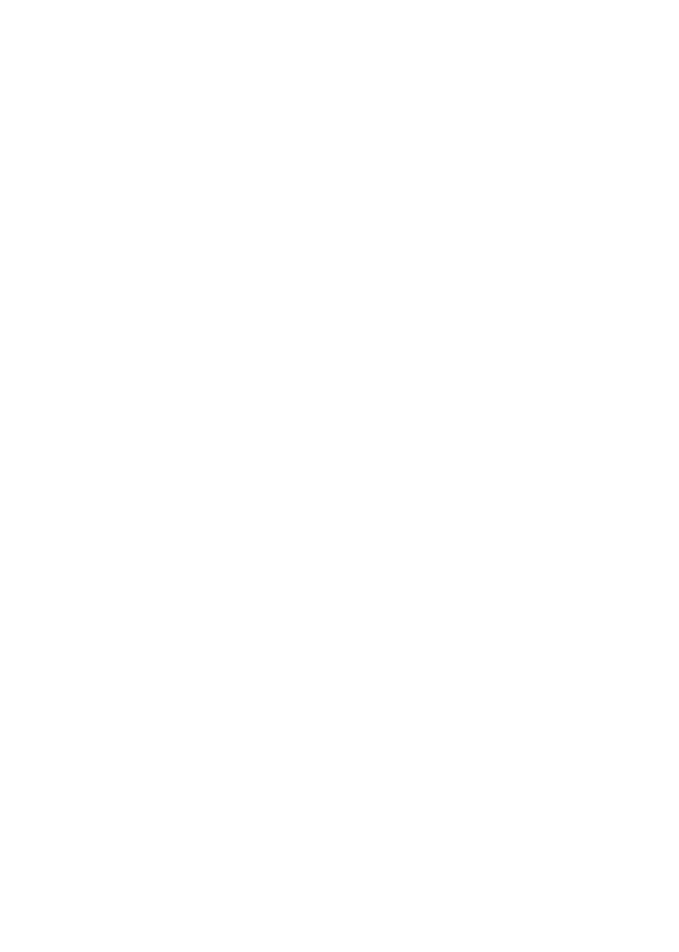
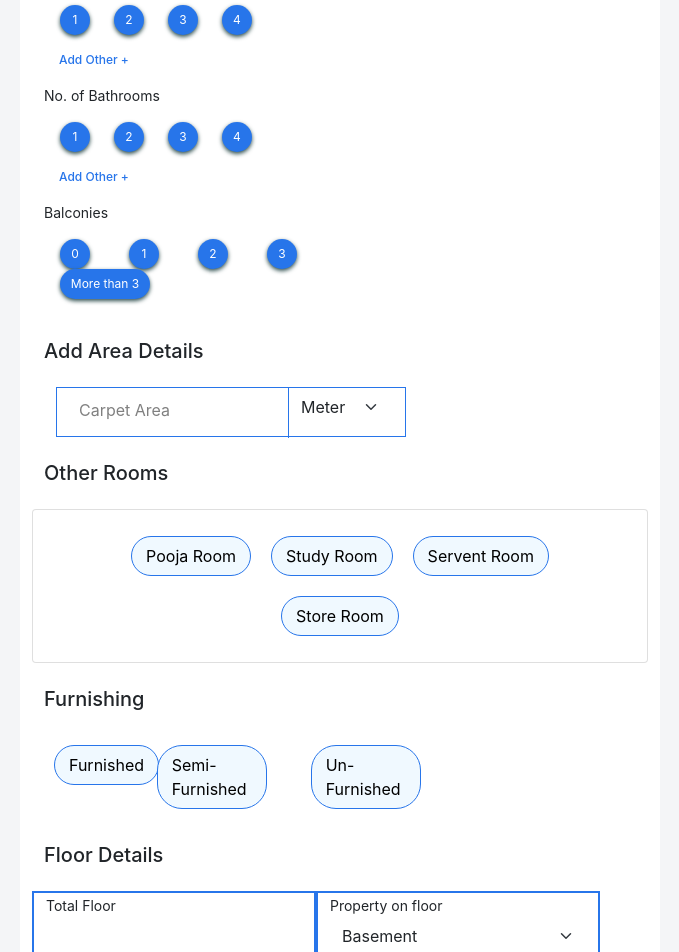
Before and after one commit to ingeniousgroup/frontend, a React (Create React App) app: page /flat in a window 1280 px wide. Before the commit this address had no page. Shown: the part 600-1552 px from the top of the page, without its empty margins (300-979 px from the left). Before the commit the page ends 800 px from the top, so only its background shows below. Built offline with nearby package versions, Linux system fonts and the light colour scheme.

Commit message:
Flate Form

```diff
--- a/src/App.js
+++ b/src/App.js
@@ -8,7 +8,7 @@ function App() {
   return<>
     <Home/>
     <Routes>
-      <Route path='/' element={<Signin/>}/>
+      {/* <Route path='/' element={<Signin/>}/> */}
     </Routes>
    </>
 }
--- a/src/Components/House/PostPropertyForms/Flate/Flate.js
+++ b/src/Components/House/PostPropertyForms/Flate/Flate.js
@@ -1,16 +1,101 @@
-import { useState } from "react";
+import { useRef, useState } from "react";
 import Navbar from "../../../Headers.js/Navbar/navbar";
 import "./Flate.css";
 function Flate(){
+  let room = useRef("");
+  let noOfBathoom = useRef("");
+  let balconies = useRef("");
+  let carpetArea = useRef("");
+  let totalfloor = useRef("");
+  let onFloor = useRef("");
+  let [otherRoom, setOtherRoom] = useState([]);
+  let [furnshing, setFurnshing] = useState("furnshing");
 
-  const [floor,setFloor] = useState();
-    const noOffloor = (event)=>{
-      setFloor(event.target.value);
+  function bedroom(no){
+   for( var i = 1 ; i<=4;i++){
+    if(i == no){
+      var obj =document.getElementById("bedroombtn"+no);
+      obj.style.backgroundColor = "white";
+      obj.style.color = "black";
+    }else{
+      var obj =document.getElementById("bedroombtn"+i);
+      obj.style.backgroundColor = "#2775ea";
+      obj.style.color = "white";
     }
+   }
+   room = no;
+  }
+  function bathroom(no){
+    for( var i = 1 ; i<=4;i++){
+     if(i == no){
+       var obj =document.getElementById("bathroombtn"+no);
+       obj.style.backgroundColor = "white";
+       obj.style.color = "black";
+     }else{
+       var obj =document.getElementById("bathroombtn"+i);
+       obj.style.backgroundColor = "#2775ea";
+       obj.style.color = "white";
+     }
+    }
+    noOfBathoom = no;
+   }
+   function balconiesFunction(no){
+    for( var i = 1 ; i<=5;i++){
+     if(i == no){
+       var obj =document.getElementById("balconiesbtn"+no);
+       obj.style.backgroundColor = "white";
+       obj.style.color = "black";
+     }else{
+       var obj =document.getElementById("balconiesbtn"+i);
+       obj.style.backgroundColor = "#2775ea";
+       obj.style.color = "white";
+     }
+    }
+    if(no==5)
+     balconies = "3++";
+    else
+     balconies = no-1;
+   }
+   function carpetAreaFun(event){
+    carpetArea = carpetArea.current.value+" "+event.target.value;
+    alert(carpetArea);
+  }
+
+  const handleChange = (e) => {
+    const { value, checked } = e.target;
+    if (checked)
+      otherRoom = [...otherRoom,value];
+    else
+      otherRoom = otherRoom.filter((e)=> e !== value);
+  }
+
+  const furnshingChange = (e)=>{
+    alert(e.target.id);
+    setFurnshing(e.target.value);
+  }
+  const [floor,setFloor] = useState([]);
+
+  const noOffloor = (event)=>{
+    alert("no ... "+event.target.value*1)
+    for (let i = 1 ; i <= event.target.value*1; i++){
+      console.log("---"+i)
+    }
+  }
+
+  const submit = ()=>{
+    console.log("room   "+room);
+    console.log("bathroom   "+noOfBathoom);
+    console.log("Balconies   "+balconies);
+    console.log("CaerpetArea"+carpetArea);
+    console.log("Other room   "+otherRoom);
+    console.log("FUrnising   "+furnshing);
+    console.log("floor   "+floor);
+  }
     return <>
     <Navbar/>
     <div className="mtt"></div>
       <div className="row ">
+
         <div className="col-3 bg-c"></div>
         <div className="col-6 p-4  ">
             <h3 className="ml-2 mb-5">Tell us about your property</h3>
@@ -20,20 +105,20 @@ function Flate(){
                 <div className="col-6">
                       <div className="row p-3">
 
-                        <div class="parent col">
-                          <button class="round-6">1</button>
+                        <div className="parent col">
+                          <button id="bedroombtn1" onClick={()=>bedroom(1)} className="round-6">1</button>
                         </div>
-                        <div class="parent col">
-                          <button class="round-6">2</button>
+                        <div className="parent col">
+                          <button id="bedroombtn2" onClick={()=>bedroom(2)} className="round-6">2</button>
                         </div>
-                        <div class="parent col">
-                          <button class="round-6">3</button>
+                        <div className="parent col">
+                          <button id="bedroombtn3" onClick={()=>bedroom(3)} className="round-6">3</button>
                         </div>
-                        <div class="parent col">
-                          <button class="round-6">4</button>
+                        <div className="parent col">
+                          <button id="bedroombtn4" onClick={()=>bedroom(4)} className="round-6">4</button>
                         </div>
-                        <div class="col"></div>
-                        <div class="col"></div>
+                        <div className="col"></div>
+                        <div className="col"></div>
                     </div>
                 </div>
                 <div className="col-6"></div>
@@ -43,20 +128,20 @@ function Flate(){
               <small>No. of Bathrooms</small>
                 <div className="col-6">
                       <div className="row p-3">
-                        <div class="parent col">
-                          <button class="round-6">1</button>
+                        <div className="parent col">
+                          <button id="bathroombtn1" onClick={()=>bathroom(1)} className="round-6">1</button>
                         </div>
-                        <div class="parent col">
-                          <button class="round-6">2</button>
+                        <div className="parent col">
+                          <button id="bathroombtn2" onClick={()=>bathroom(2)} className="round-6">2</button>
                         </div>
-                        <div class="parent col">
-                          <button class="round-6">3</button>
+                        <div className="parent col">
+                          <button id="bathroombtn3" onClick={()=>bathroom(3)} className="round-6">3</button>
                         </div>
-                        <div class="parent col">
-                          <button class="round-6">4</button>
+                        <div className="parent col">
+                          <button id="bathroombtn4" onClick={()=>bathroom(4)} className="round-6">4</button>
                         </div>
-                        <div class="col"></div>
-                        <div class="col"></div>
+                        <div className="col"></div>
+                        <div className="col"></div>
                     </div>
                 </div>
                 <div className="col-6"></div>
@@ -66,22 +151,22 @@ function Flate(){
               <small>Balconies</small>
                 <div className="col-6">
                       <div className="row p-3">
-                        <div class="parent col">
-                          <button class="round-6">1</button>
+                        <div className="parent col">
+                          <button id="balconiesbtn1" onClick={()=>balconiesFunction(1)} className="round-6">0</button>
                         </div>
-                        <div class="parent col">
-                          <button class="round-6">2</button>
+                        <div className="parent col">
+                          <button id="balconiesbtn2" onClick={()=>balconiesFunction(2)} className="round-6">1</button>
                         </div>
-                        <div class="parent col">
-                          <button class="round-6">3</button>
+                        <div className="parent col">
+                          <button id="balconiesbtn3" onClick={()=>balconiesFunction(3)} className="round-6">2</button>
                         </div>
-                        <div class="parent col">
-                          <button class="round-6">4</button>
+                        <div className="parent col">
+                          <button id="balconiesbtn4" onClick={()=>balconiesFunction(4)} className="round-6">3</button>
                         </div>
-                        <div class="col parent">
-                          <button className="cylender">more than 3</button>
+                        <div className="col parent">
+                          <button id="balconiesbtn5" onClick={()=>balconiesFunction(5)} className="cylender">More than 3</button>
                         </div>
-                        <div class="col"></div>
+                        <div className="col"></div>
                     </div>
                 </div>
                 <div className="col-6"></div>
@@ -90,10 +175,10 @@ function Flate(){
              <div className="row">
                <div className="carpetArea ml-4 ">
                 <div className="inputArea   ">
-                  <input type="text"  placeholder="Carpet Area"/>
+                  <input ref={carpetArea} type="text"  placeholder="Carpet Area"/>
                 </div>
                 <div className="carpetAreaDD ">
-                <select class="form-select selectStyle" id="sel1" name="sellist1">
+                <select onChange={carpetAreaFun} className="form-select selectStyle" id="sel1" name="sellist1">
                   <option>Meter</option>
                   <option>Sqr Meter</option>
                   <option>Acers</option>
@@ -103,48 +188,48 @@ function Flate(){
                </div>
             </div>
             <h5 className="mt-4 mb-4">Other Rooms</h5>
-            <div class="row d-flex justify-content-center">
+            <div className="row d-flex justify-content-center">
 
-                <div class="card">
-                   <div class="card-body text-center">
-                        <label class="check">
-                          <input type="checkbox"/>
+                <div className="card">
+                   <div className="card-body text-center">
+                        <label className="check">
+                          <input type="checkbox" name="otherroom" value="poojaRoom" onChange={handleChange}/>
                           <span>Pooja Room</span>
                         </label>
-                        <label class="check">
-                          <input type="checkbox"/>
+                        <label className="check">
+                          <input type="checkbox" name="otherroom" value="studyRoom" onChange={handleChange}/>
                           <span>Study Room</span>
                         </label>
 
-                        <label class="check">
-                          <input type="checkbox"/>
+                        <label className="check">
+                          <input type="checkbox" name="otherroom" value="serventRoom" onChange={handleChange}/>
                           <span>Servent Room</span>
                         </label>
 
-                        <label class="check">
-                          <input type="checkbox"/>
+                        <label className="check">
+                          <input type="checkbox" name="otherroom" value="storeRoom" onChange={handleChange}/>
                           <span>Store Room</span>
                         </label>
                         </div>
                     </div>
-            </div>
+               </div>
             <h5 className="mt-4 mb-4">Furnishing</h5>
             <div className="row">
               <div className="col-2">
-                  <label class="check">
-                    <input type="radio" id="furnished" name="Furnishing"/>
+                  <label className="check">
+                    <input type="radio" id="furnished" name="Furnishing"  onChange={furnshingChange}/>
                     <span>Furnished</span>
                   </label>
               </div>
               <div className="col-3">
-                <label class="check">
-                  <input type="radio" id="semiFurnished" name="Furnishing" />
+                <label className="check">
+                  <input type="radio" id="semiFurnished" name="Furnishing"  onChange={furnshingChange}/>
                   <span>Semi-Furnished</span>
                 </label>
               </div>
               <div className="col-3">
-                <label class="check">
-                  <input type="radio" id="unFurnished" name="Furnishing"/>
+                <label className="check">
+                  <input type="radio" id="unFurnished" name="Furnishing" onChange={furnshingChange}/>
                   <span>Un-Furnished</span>
                 </label>
               </div>
@@ -154,20 +239,24 @@ function Flate(){
               <div className="col-6  row flor-input">
                 <div className="bg-border">
                  <small className="col-8">Total Floor</small>
-                 <input onBlur={noOffloor} className="floor-input col-8" type="text"/>
+                 <input onKeyUp={noOffloor} className="floor-input col-8" type="text"/>
                  </div>
               </div>
               <div className="col-6  row ">
-                <div className="bg-border">
-                 <small className="col-8">Property on floor</small>
-                 <select class="form-select selectStyle" id="sel1" name="sellist1">
-                  <option>Basement</option>
+                <div className="bg-border ">
+                 <small className="col-8"  >Property on floor</small>
+                 <select className="form-select selectStyle w-100"  name="sellist1">
+                  <option >Basement</option>
                   <option>Ground</option>
                   <option>Lower Ground</option>
-                  {}
                 </select>
                  </div>
               </div>
+            </div>
+            <div className="submitBtnDiv">
+              <button onClick={submit} className="submitbtn">
+                Continue
+              </button>
             </div>
         </div>
         <div className="col-3 bg-c"></div>
```
Also changed, not shown: src/Components/Home/Home.js (+6 -5 lines), src/Components/House/PostPropertyForms/Flate/Flate.css (+12 -0 lines).
